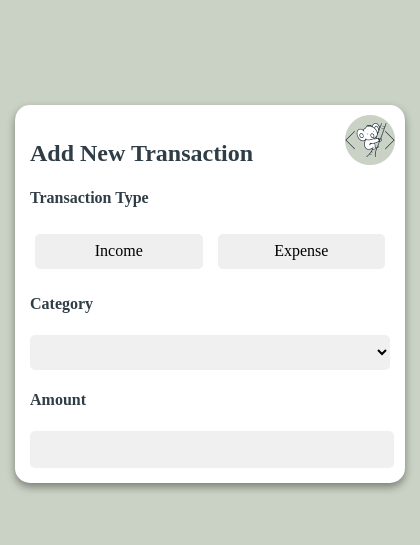
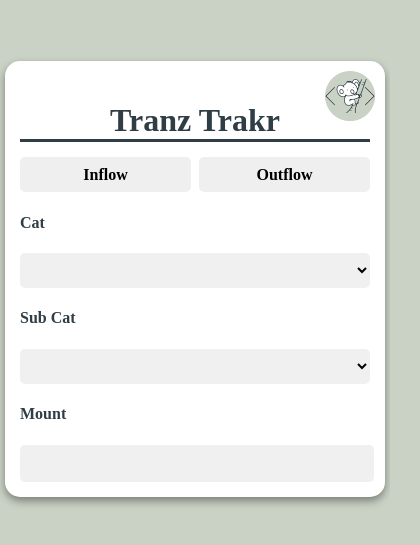
Before and after one commit to JmanJonz/koalat-budge-bud, a React (Vite) app in the folder frontend/: page / in a window 390 px wide. Shown: the part 143-688 px from the top of the page, 420 px wide, since content can reach past the window. Built offline with nearby package versions, Linux system fonts and the light colour scheme.

Commit message:
fixed a couple of styling things thats all so you don't have to scroll while on phone...

```diff
--- a/frontend/src/App.jsx
+++ b/frontend/src/App.jsx
@@ -1,7 +1,7 @@
 import { Button } from './components/reusable-components/Button/Button'
 import React from 'react';
 import { BrowserRouter, Routes, Route, Link } from 'react-router-dom';
-import { EntryPage } from './components/Page-components/EntryPage/EntryPage';
+import { TranzTrakr } from './components/Page-components/TranzTrakr/TranzTrakr';
 import { TestPage } from './components/Page-components/TestPage/TestPage';
 
 function App() {
@@ -9,7 +9,7 @@ function App() {
     <>
     <BrowserRouter>
       <Routes>
-        <Route path="/" element={<EntryPage/>}/>
+        <Route path="/" element={<TranzTrakr/>}/>
         <Route path="/test" element={<TestPage/>}/>
       </Routes>
     </BrowserRouter>
--- a/frontend/src/components/Page-components/EntryPage/EntryPage.jsx
+++ /dev/null
@@ -1,31 +0,0 @@
-import React, { useState } from 'react'
-import styles from "./EntryPage.module.css"
-
-export const EntryPage = () => {
-  const [transType, setTransType] = useState(null);
-  return (
-    <div className={styles.componentContainer}>
-        <form className={styles.formcontainer}>
-          <h2>Add New Transaction</h2>
-          <img className={styles.logo} src="/logo.png" alt="logo" />
-            <section>
-                <h4>Transaction Type</h4>
-                <div className={styles.transTypeButtonsContainer}>
-                  <button className={`${styles.transButtons} ${transType === "income" ? styles.buttonSelected : ""}`} onClick={()=>{setTransType("income")}} type='button'>Income</button>
-                  <button className={`${styles.transButtons} ${transType === "expense" ? styles.buttonSelected : ""}`} onClick={()=>{setTransType("expense")}} type='button'>Expense</button>
-                </div>
-            </section>
-            <section>
-                <h4>Category</h4>
-                <select name="category" id="" className={styles.categoryDropdown}>
-
-                </select>
-            </section>
-            <section>
-                <h4>Amount</h4>
-                <input type="number" className={styles.inputAmount} />
-            </section>
-        </form>
-    </div>
-  )
-}
--- /dev/null
+++ b/frontend/src/components/Page-components/TranzTrakr/TranzTrakr.jsx
@@ -0,0 +1,36 @@
+import React, { useState } from 'react'
+import styles from "./TranzTrakr.module.css"
+
+export const TranzTrakr = () => {
+  const [transType, setTransType] = useState(null);
+  return (
+    <div className={styles.componentContainer}>
+        <form className={styles.formcontainer}>
+          <h2>Tranz Trakr</h2>
+          <img className={styles.logo} src="/logo.png" alt="logo" />
+            <section>
+                <div className={styles.transTypeButtonsContainer}>
+                  <button className={`${styles.transButtons} ${transType === "inflow" ? styles.buttonSelected : ""}`} onClick={()=>{setTransType("inflow")}} type='button'>Inflow</button>
+                  <button className={`${styles.transButtons} ${transType === "outflow" ? styles.buttonSelected : ""}`} onClick={()=>{setTransType("outflow")}} type='button'>Outflow</button>
+                </div>
+            </section>
+            <section>
+                <h4>Cat</h4>
+                <select name="category" id="" className={styles.categoryDropdown}>
+
+                </select>
+            </section>
+            <section>
+                <h4>Sub Cat</h4>
+                <select name="category" id="" className={styles.categoryDropdown}>
+
+                </select>
+            </section>
+            <section>
+                <h4>Mount</h4>
+                <input type="number" className={styles.inputAmount} />
+            </section>
+        </form>
+    </div>
+  )
+}
--- a/frontend/src/components/Page-components/EntryPage/EntryPage.module.css
+++ b/frontend/src/components/Page-components/TranzTrakr/TranzTrakr.module.css
@@ -5,15 +5,14 @@
 
 .componentContainer {
     min-height: 100vh;
-    width: 100vw;
+    min-width: 100vw;
     display: flex;
     justify-content: center;
     align-items: center;
-    padding: 15px;
 }
 
 .formcontainer {
-    width: 400px;
+    width: 350px;
     background-color: white;
     border-radius: 15px;
     box-shadow: 0 4px 8px rgba(0, 0, 0, 0.4);
@@ -24,14 +23,15 @@
 
 .transTypeButtonsContainer {
     display: flex;
-    justify-content: center;
-    gap: 5px;
+    justify-content: space-between;
+    gap: 8px;
 }
 
 .transButtons {
     width: 100%;
     height: 35px;
-    margin: 5px;
+    padding: 0px;
+    font-weight: bold;
 }
 
 .categoryDropdown {
@@ -52,3 +52,10 @@
     top: 10px;
     right: 10px
 }
+
+h2 {
+    text-align: center;
+    font-size: 2rem;
+    border-bottom: 3px solid #2F3E46;
+    margin-bottom: 15px;
+}
--- a/frontend/src/foundation.css
+++ b/frontend/src/foundation.css
@@ -3,6 +3,7 @@
 html {
     color: #2F3E46;
     background-color: #CAD2C5;
+    font-family: cursive;
 }
 
 div, section, article, aside, form, button, select, input {
@@ -10,3 +11,65 @@ div, section, article, aside, form, button, select, input {
   border: none;
 
 }
+
+/* Global CSS for Default Border and Outline Color */
+
+/*
+   1. Set the base text color (which "currentColor" defaults to).
+      This affects text, but also indirectly influences borders/outlines
+      that are set to use currentColor.
+*/
+html {
+  color: #2F3E46; /* This sets the default text color for the entire document */
+}
+
+/*
+   2. Ensure explicit outline color for all elements.
+      The 'outline-color' property, if not specified, defaults to 'currentColor'.
+      However, explicitly setting it here ensures that even if an element's
+      text 'color' property is overridden later, its outline color will
+      still default to #2F3E46.
+
+      We use the universal selector to catch everything.
+*/
+* {
+  outline-color: #2F3E46;
+}
+
+/*
+   3. Target common elements that might have default browser borders
+      or are likely to receive borders/outlines in your design.
+      By setting 'border-color' here, any existing borders on these
+      elements (or future ones you add) will inherit this color.
+
+      Crucially, this *only* sets the color; it does not add a border
+      if one isn't already present (i.e., if border-style and border-width
+      are not defined).
+*/
+button,
+input,
+textarea,
+select,
+fieldset, /* Fieldsets have a default border */
+table, th, td, /* Table cells often have borders */
+hr, /* Horizontal rule is a line */
+div, p, span, h1, h2, h3, h4, h5, h6, /* Common block/inline elements */
+ul, ol, li, /* List elements */
+a /* Links might have outlines on focus */
+{
+  border-color: #2F3E46;
+}
+
+/*
+   4. Ensure focus outlines (critical for accessibility) also use this color.
+      This is often where "selected borders" come into play for interactive elements.
+*/
+*:focus {
+  /* Set the outline color for elements when they are focused.
+     This is often visible as a "selected border" or focus ring. */
+  outline-color: #2F3E46;
+
+  /* Optionally, you might want to ensure the border color also matches
+     if the element already has a border that changes on focus. */
+  border-color: #2F3E46;
+}
```
Also changed, not shown: 2 other files (tests, documents, lock files or other folders).
